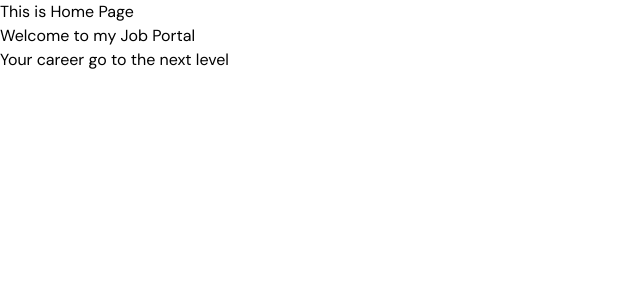
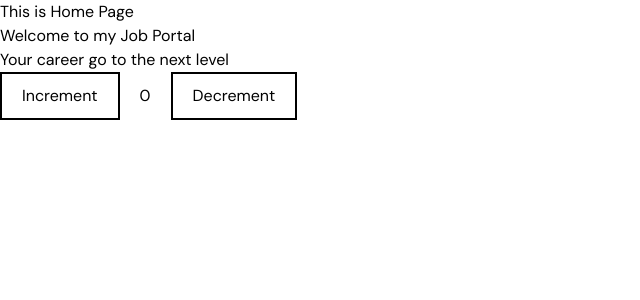
Before and after one commit to emonmahdi/job-portal-frontend, a React (Vite) app: page / in a window 1280 px wide. Shown: the top 300 px of the page, without its empty margins (0-640 px from the left). Built offline with nearby package versions, Linux system fonts and the light colour scheme.

Commit message:
install and setup redux-toolkit

```diff
--- a/package.json
+++ b/package.json
@@ -10,8 +10,10 @@
     "preview": "vite preview"
   },
   "dependencies": {
+    "@reduxjs/toolkit": "^1.9.7",
     "react": "^18.2.0",
     "react-dom": "^18.2.0",
+    "react-redux": "^8.1.3",
     "react-router-dom": "^6.20.0"
   },
   "devDependencies": {
--- a/src/main.tsx
+++ b/src/main.tsx
@@ -3,9 +3,13 @@
 import { RouterProvider } from "react-router-dom";
 import "./index.css";
 import routes from "./routes/routes";
+import { Provider } from "react-redux";
+import store from "./redux/store";
 
 ReactDOM.createRoot(document.getElementById("root")!).render(
   <React.StrictMode>
-    <RouterProvider router={routes} />
+    <Provider store={store}>
+      <RouterProvider router={routes} />
+    </Provider>
   </React.StrictMode>
 );
--- a/src/pages/Home/Home.tsx
+++ b/src/pages/Home/Home.tsx
@@ -1,9 +1,12 @@
+import { Counter } from "../../redux/features/counter/Counter";
+
 const Home = () => {
   return (
     <div>
       <h2>This is Home Page</h2>
       <h1>Welcome to my Job Portal</h1>
       <p className="bg-green-200">Your career go to the next level</p>
+      <Counter />
     </div>
   );
 };
--- /dev/null
+++ b/src/redux/features/counter/Counter.tsx
@@ -0,0 +1,41 @@
+import { useAppDispatch, useAppSelector } from "../../hooks";
+import { decrement, increment } from "./counterSlice";
+
+export function Counter() {
+  const count = useAppSelector((state) => state.counter.value);
+  const dispatch = useAppDispatch();
+
+  return (
+    <div>
+      <div>
+        <button
+          aria-label="Increment value"
+          onClick={() => dispatch(increment())}
+          style={{
+            padding: "10px 20px",
+            border: "2px solid #000",
+          }}
+        >
+          Increment
+        </button>
+        <span
+          style={{
+            padding: "10px 20px",
+          }}
+        >
+          {count}
+        </span>
+        <button
+          aria-label="Decrement value"
+          onClick={() => dispatch(decrement())}
+          style={{
+            padding: "10px 20px",
+            border: "2px solid #000",
+          }}
+        >
+          Decrement
+        </button>
+      </div>
+    </div>
+  );
+}
--- /dev/null
+++ b/src/redux/features/counter/counterSlice.ts
@@ -0,0 +1,38 @@
+import { createSlice } from "@reduxjs/toolkit";
+import type { PayloadAction } from "@reduxjs/toolkit";
+import { RootState } from "../../store";
+
+// Define a type for the slice state
+interface CounterState {
+  value: number;
+}
+
+// Define the initial state using that type
+const initialState: CounterState = {
+  value: 0,
+};
+
+export const counterSlice = createSlice({
+  name: "counter",
+  // `createSlice` will infer the state type from the `initialState` argument
+  initialState,
+  reducers: {
+    increment: (state) => {
+      state.value += 1;
+    },
+    decrement: (state) => {
+      state.value -= 1;
+    },
+    // Use the PayloadAction type to declare the contents of `action.payload`
+    incrementByAmount: (state, action: PayloadAction<number>) => {
+      state.value += action.payload;
+    },
+  },
+});
+
+export const { increment, decrement, incrementByAmount } = counterSlice.actions;
+
+// Other code such as selectors can use the imported `RootState` type
+export const selectCount = (state: RootState) => state.counter.value;
+
+export default counterSlice.reducer;
--- /dev/null
+++ b/src/redux/hooks.ts
@@ -0,0 +1,7 @@
+import { useDispatch, useSelector } from "react-redux";
+import type { TypedUseSelectorHook } from "react-redux";
+import type { RootState, AppDispatch } from "./store";
+
+// Use throughout your app instead of plain `useDispatch` and `useSelector`
+export const useAppDispatch: () => AppDispatch = useDispatch;
+export const useAppSelector: TypedUseSelectorHook<RootState> = useSelector;
--- /dev/null
+++ b/src/redux/store.ts
@@ -0,0 +1,15 @@
+import { configureStore } from "@reduxjs/toolkit";
+import counterReducer from "./features/counter/counterSlice";
+
+const store = configureStore({
+  reducer: {
+    counter: counterReducer,
+  },
+});
+
+export default store;
+
+// Infer the `RootState` and `AppDispatch` types from the store itself
+export type RootState = ReturnType<typeof store.getState>;
+// Inferred type: {posts: PostsState, comments: CommentsState, users: UsersState}
+export type AppDispatch = typeof store.dispatch;
```
Also changed, not shown: 1 other file (tests, documents, lock files or other folders).
